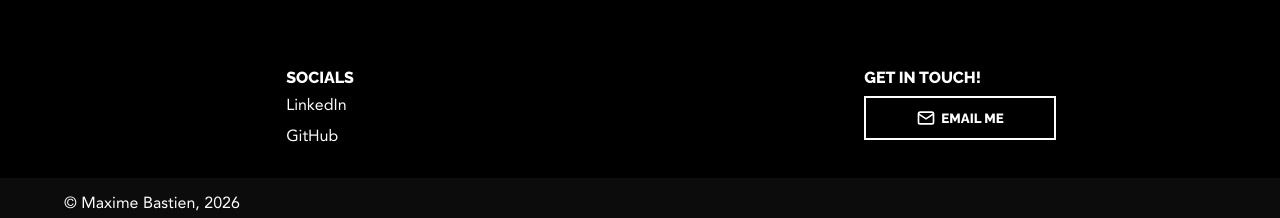
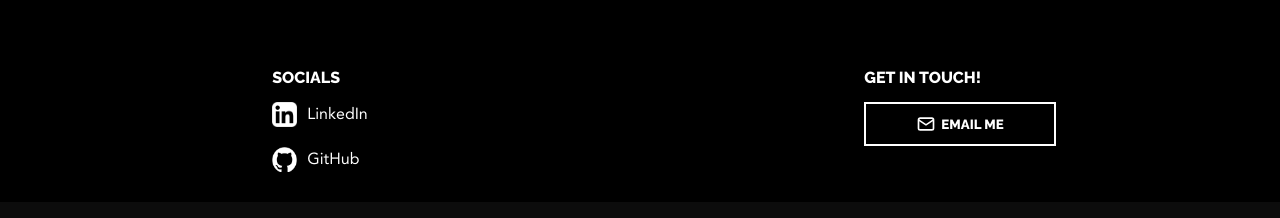
Before and after one commit to MaximeBastien04/MyWeb, a React (Vite) app: page / in a window 1280 px wide. Shown: the part 1414-1632 px from the top of the page. Built offline with nearby package versions, Linux system fonts and the light colour scheme.

Commit message:
feat: added icons on socials in footer

```diff
--- a/src/Components/Footer.jsx
+++ b/src/Components/Footer.jsx
@@ -5,8 +5,10 @@ function Footer() {
                 <section class="footer-content">
                     <div class="socials">
                         <h3>socials</h3>
-                        <p><a href="https://www.linkedin.com/in/maxime-bastien-729298236/" target="_blank">LinkedIn</a></p>
-                        <p><a href="https://github.com/MaximeBastien04" target="_blank">GitHub</a></p>
+                        <div class="social-links">
+                            <a href="https://www.linkedin.com/in/maxime-bastien-729298236/" target="_blank"><img src="images/icons/linkedin_icon.png" alt="LinkedIn" />LinkedIn</a>
+                            <a href="https://github.com/MaximeBastien04" target="_blank"><img src="images/icons/github_icon.png" alt="GitHub" />GitHub</a>
+                        </div>
                     </div>
                     <div class="question">
                         <h3>Get in touch!</h3>
--- a/src/index.css
+++ b/src/index.css
@@ -129,20 +129,34 @@ nav ul li a {
 
 .footer-content div h3 {
     text-transform: uppercase;
-    margin-bottom: 10px;
+    margin-bottom: 2cqh;
 }
 
-.footer-content div p {
-    font-family: Avenir;
-    margin-top: 10px;
+.footer-content div .social-links {
+    display: flex;
+    flex-direction: column;
+    gap: 20px;
 }
 
-.footer-content div p a {
-    color: #FFFFFF;
+.footer-content div .social-links a {
+    display: flex;
+    gap: 10px;
+    align-items: center;
 }
 
-.footer-content div p a:hover {
-    font-weight: bolder;
+.footer-content div .social-links img {
+    width: 25px;
+    height: 25px;
+}
+
+.footer-content div a {
+    font-family: Avenir;
+    color: #FFFFFF;
+    transition: 0.2s;
+}
+
+.footer-content div a:hover {
+    transform: translateY(-2px);
 }
 
 footer aside {
```
